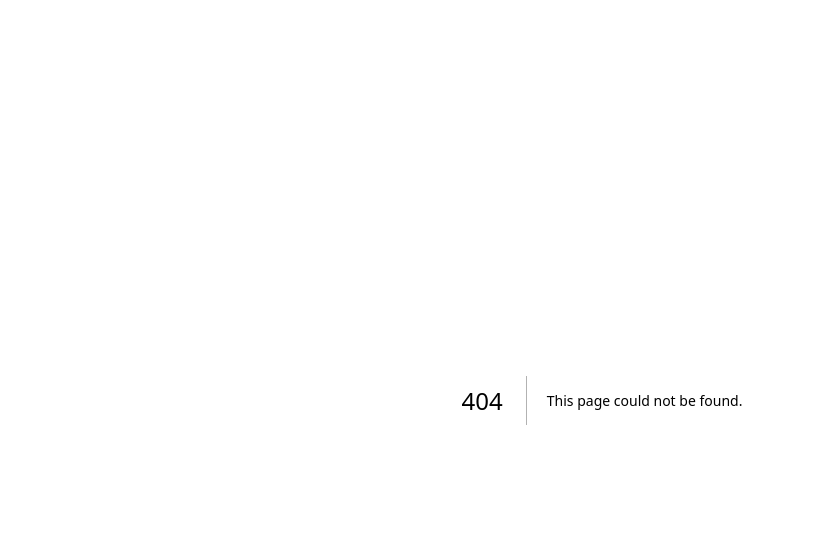
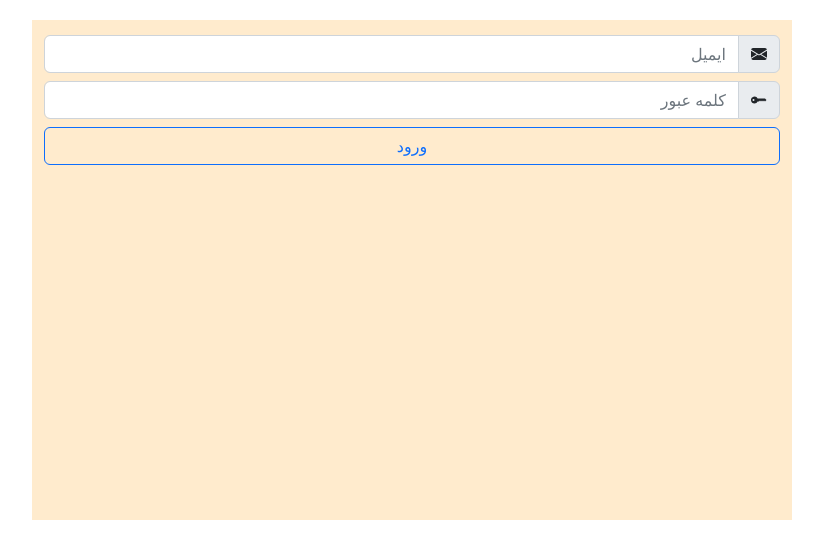
Before and after one commit to MahmoudDelavar/orangeTube-nextJS, a Next.js app: page /auth/login in a window 1280 px wide. Before the commit this address had no page. Shown: the top 558 px of the page, without its empty margins (38-861 px from the left). Built offline with nearby package versions, Linux system fonts and the light colour scheme.

Commit message:
create Login page

```diff
--- /dev/null
+++ b/pages/auth/login.js
@@ -0,0 +1,131 @@
+import { useState } from "react";
+import { Container, Row, Col, Form, Button, Alert } from "react-bootstrap";
+import FormInput from "../../components/util/inputs/form-input";
+import styles from "../../styles/register.module.css";
+import { dev_phase } from "../../next.config";
+import axios from "axios";
+
+import * as yup from "yup";
+import {
+  BsFillPersonFill,
+  BsFillKeyFill,
+  BsFillEnvelopeFill,
+} from "react-icons/bs";
+//=====================================
+
+const Login = () => {
+  //-----------------states and initional variables-----------------
+  const baseUrl = dev_phase.fechUrl;
+  const [errors, setErrors] = useState([]);
+  const [message, setMessage] = useState("");
+
+  //-----------validation inputs-----------
+  let schema = yup.object().shape({
+    email: yup
+      .string()
+      .email("فرمت ایمیل صحیح نیست")
+      .required("ایمیل خود را وارد کنید "),
+    password: yup.string().min(6, "پسورد باید حداقل 6 کاراکتر باشد "),
+  });
+
+  const validate = async (userInfo) => {
+    try {
+      const result = await schema.validate(userInfo, { abortEarly: false });
+      setErrors([]);
+      return result;
+    } catch (err) {
+      setErrors(err.errors);
+    }
+  };
+
+  //-----------Handle submit Form-----------
+
+  const handleSubmit = async (e) => {
+    e.preventDefault();
+
+    const form = new FormData(e.target);
+    const email = form.get("email");
+    const password = form.get("password");
+
+    const userInfo = {
+      email,
+      password,
+    };
+
+    const result = await validate(userInfo);
+
+    if (result) {
+      let url = baseUrl + "/api/auth/login";
+      axios
+        .post(url, userInfo)
+        .then((res) => {
+          setMessage(res.data.message);
+          localStorage.setItem("token", res.data.data);
+
+          e.target.reset();
+          setTimeout(() => {
+            window.location = "/";
+          }, 2000);
+        })
+        .catch((err) => setErrors(["ایمیل  یا پسورد صحیح نمی باشد"]));
+    }
+  };
+  //----------------------------------------
+
+  return (
+    <>
+      <Container>
+        <Row>
+          <Col xxl={6} xl={8} lg={10} md={11} className={styles.formBox}>
+            {/*-----------errors message box-----------*/}
+            {errors.length > 0 && (
+              <Alert variant="danger">
+                <ul>
+                  {errors.map((err, index) => (
+                    <li key={index}> {err}</li>
+                  ))}
+                </ul>
+              </Alert>
+            )}
+
+            {/*-----------success message box-----------*/}
+            {message !== "" && (
+              <Alert variant="success">
+                <ul>
+                  <li>{message}</li>
+                </ul>
+              </Alert>
+            )}
+
+            <Form
+              onSubmit={handleSubmit}
+              encType="multipart/form-data"
+              method="post"
+            >
+              <FormInput
+                type={"text"}
+                name={"email"}
+                text={"ایمیل"}
+                icon={<BsFillEnvelopeFill />}
+              />
+              <FormInput
+                type={"password"}
+                name={"password"}
+                text={"کلمه عبور"}
+                icon={<BsFillKeyFill />}
+              />
+
+              <div className="d-grid mt-2" gap={2}>
+                <Button variant="outline-primary" type="submit">
+                  ورود{" "}
+                </Button>
+              </div>
+            </Form>
+          </Col>
+        </Row>
+      </Container>
+    </>
+  );
+};
+
+export default Login;
```
